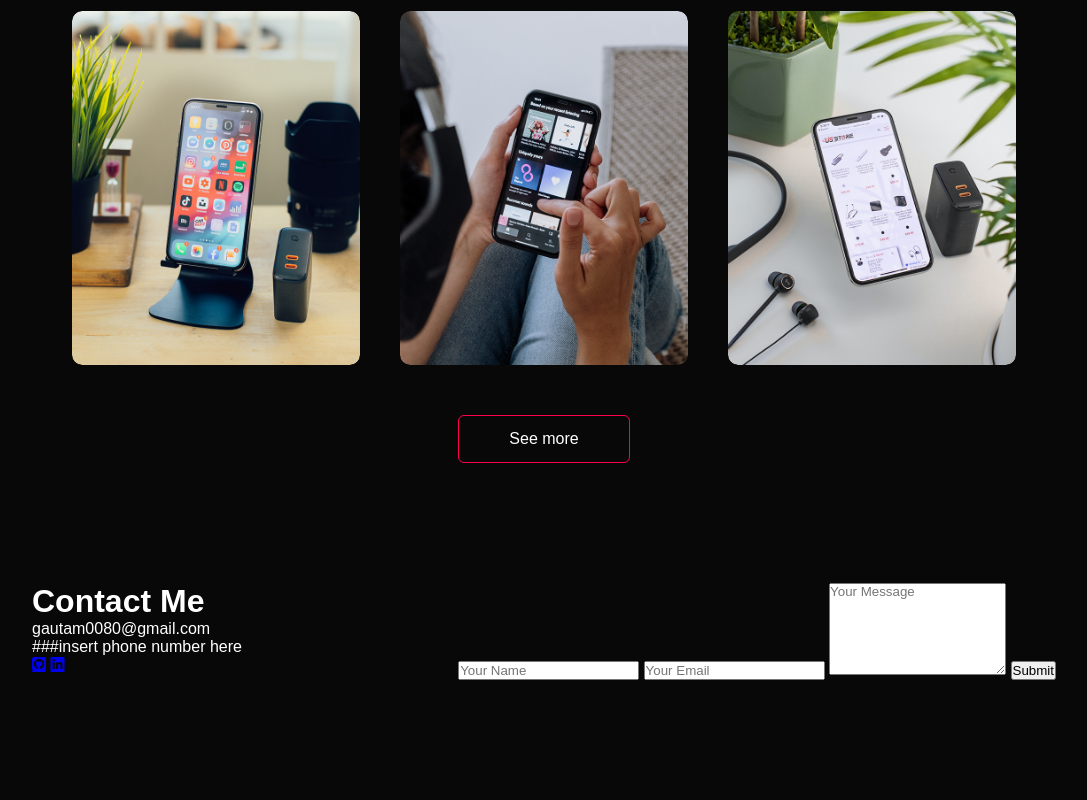
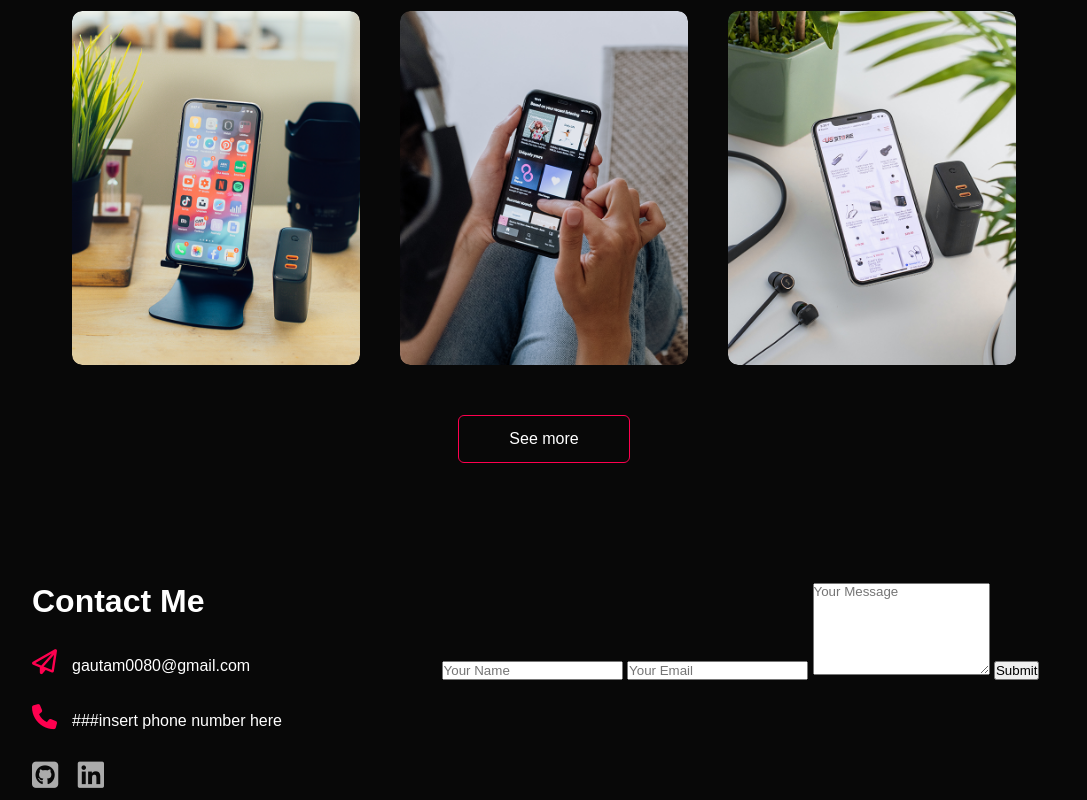
Before and after one commit to Gaush619/portfolio_website, a plain HTML site: page index.html in a window 1280 px wide. Shown: the part 2152-2952 px from the top of the page, without its empty margins (96-1183 px from the left). Before the commit the page ends 2842 px from the top, so only its background shows below. Drawn offline with Linux system fonts and the light colour scheme.

Commit message:
updated code, had to reinstall vs code because emmet abbrivations stopped working

```diff
--- a/index.html
+++ b/index.html
@@ -158,12 +158,14 @@
         <div class="row">
             <div class="contact-left">
                 <h1 class=""sub-title>Contact Me</h1>
-                <p>gautam0080@gmail.com</p>
-                <p>###insert phone number here</p>
-                <div class="social-icon"></div>
-                <a href="add link here" <i class="fa-brands fa-square-github"></i></a>
-                <a href="add link here" <i class="fa-brands fa-linkedin"></i></a>
+                <p><i class="fa-regular fa-paper-plane"></i>gautam0080@gmail.com</p>
+                <p><i class="fa-solid fa-phone"></i>###insert phone number here</p>
+                <div class="social-icons">
+                    <a href="add link here" <i class="fa-brands fa-square-github"></i></a>
+                    <a href="add link here" <i class="fa-brands fa-linkedin"></i></a>
                 <!-- also add resume link here  -->
+                </div>
+
             </div>
             <div class="contact-right">
                 <form>
@@ -176,7 +178,6 @@
         </div>
     </div>
 </div>
-
 
 <script>
     var tablinks = document.getElementsByClassName("tab-links");
--- a/style.css
+++ b/style.css
@@ -275,3 +275,42 @@ nav ul li a:hover::after{
 .btn:hover{
     background: #ff004f;
 }
+
+/* -------------contact---------- */
+
+.contact-left{
+    flex-basis: 35%;
+}
+
+.contact-right{
+    flex-basis: 60%;
+}
+
+.contact-left p{
+    margin-top: 30px;
+}
+
+.contact-left p i{
+    color: #ff004f;
+    margin-right: 15px;
+    font-size: 25px;
+}
+
+.social-icons{
+    margin-top: 30px;
+}
+
+.social-icons a{
+    text-decoration: none;
+    font-size: 30px;
+    margin-right: 15px;
+    color: #ababab;
+    display: inline-block;
+    transition: transform 0.5s;
+}
+
+.social-icons a:hover{
+    color: #ff004f;
+    transform: translateY(-5px);
+
+}
```
